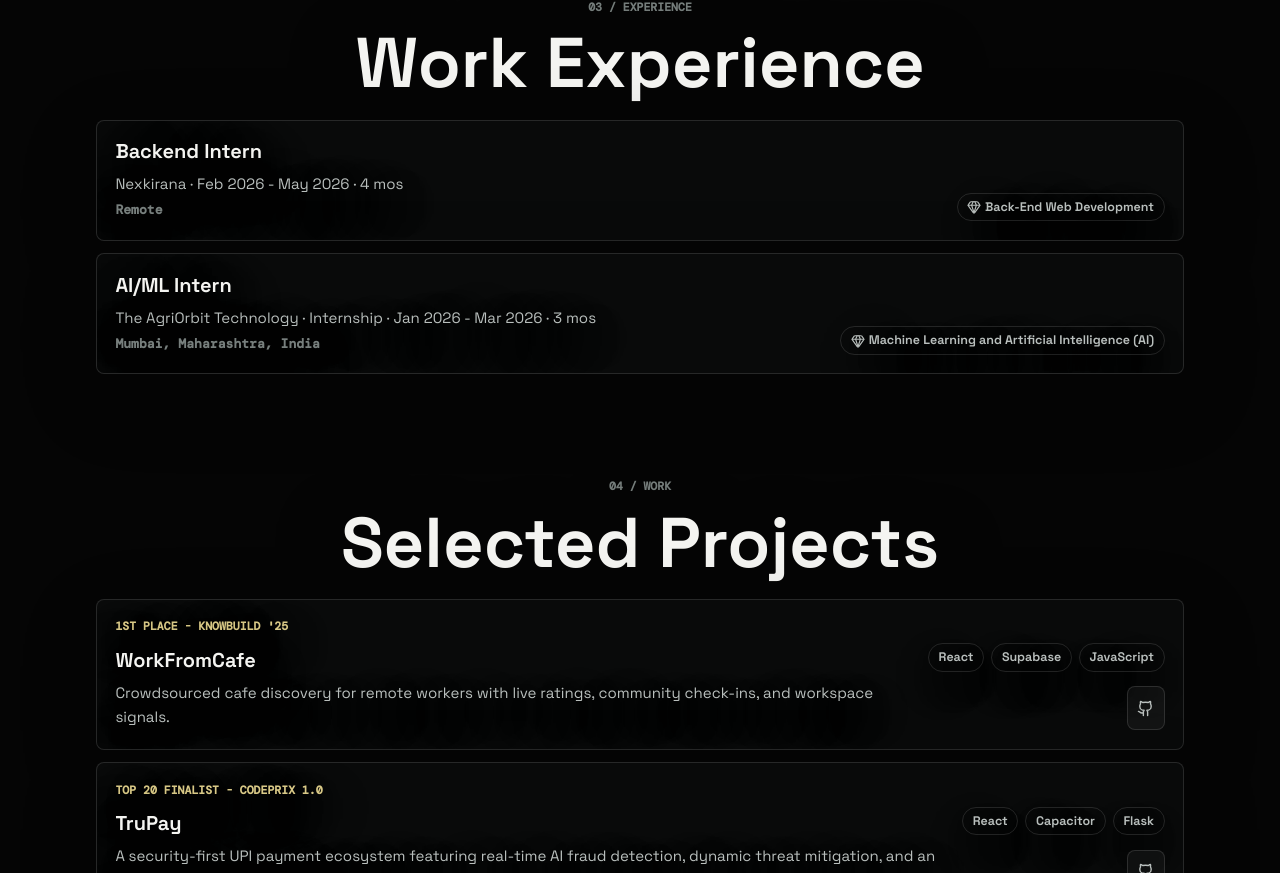
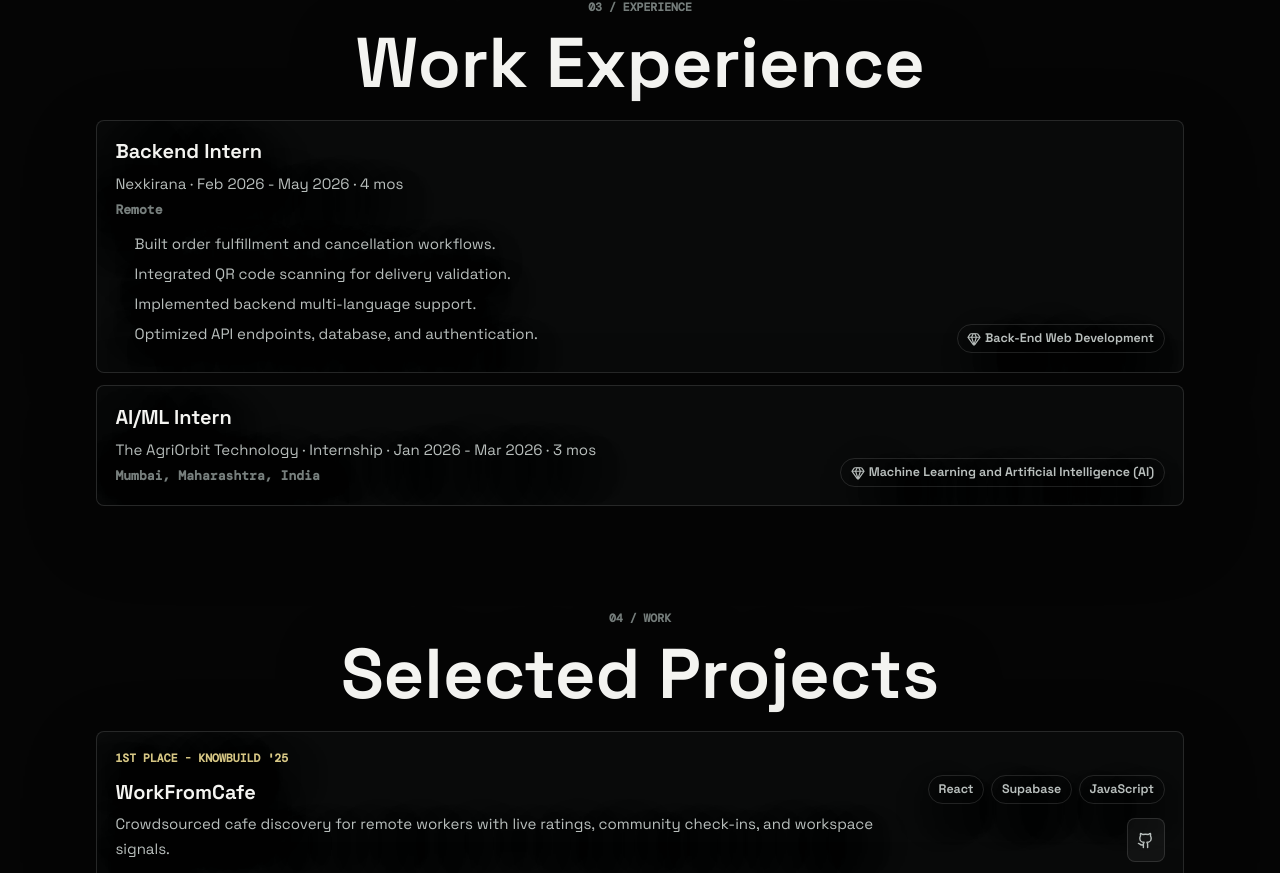
Before and after one commit to Nr1408/Portfolio, a React (Vite) app: page / in a window 1280 px wide. Shown: the part 1838-2711 px from the top of the page. Built offline with nearby package versions, Linux system fonts and the light colour scheme; a web font is replaced by a local one.

Commit message:
Add Nexkirana experience details

```diff
--- a/src/components/ImmersiveScene.tsx
+++ b/src/components/ImmersiveScene.tsx
@@ -22,7 +22,7 @@
 };
 
 const RESUME =
-  "https://drive.google.com/file/d/1BQAB5HDXa2AYEe1-YYs18O4uS-7t665K/view?usp=drive_link";
+  "https://drive.google.com/file/d/1sudSOaoW2YTRi3rlVxw5oWXN8yM5IMN8/view?usp=drive_link";
 const GH_URL = "https://github.com/Nr1408";
 const LI_URL = "https://www.linkedin.com/in/nishit-rajput-0a12a5320/";
 
@@ -45,6 +45,12 @@
     date: "Feb 2026 - May 2026 · 4 mos",
     location: "Remote",
     skill: "Back-End Web Development",
+    description: [
+      "Built order fulfillment and cancellation workflows.",
+      "Integrated QR code scanning for delivery validation.",
+      "Implemented backend multi-language support.",
+      "Optimized API endpoints, database, and authentication."
+    ],
   },
   {
     role: "AI/ML Intern",
@@ -593,6 +599,13 @@
                 <h3>{exp.role}</h3>
                 <p>{exp.company} · {exp.date}</p>
                 <span className="section-eyebrow" style={{ textTransform: 'none', letterSpacing: '0', fontSize: '0.82rem' }}>{exp.location}</span>
+                {exp.description && (
+                  <ul style={{ marginTop: '0.75rem', paddingLeft: '1.2rem', color: 'var(--text-2)', fontSize: '0.94rem', lineHeight: '1.62' }}>
+                    {exp.description.map((point, i) => (
+                      <li key={i} style={{ marginBottom: '0.35rem' }}>{point}</li>
+                    ))}
+                  </ul>
+                )}
               </div>
               <div className="project-meta">
                 <div className="tag-row">
```
